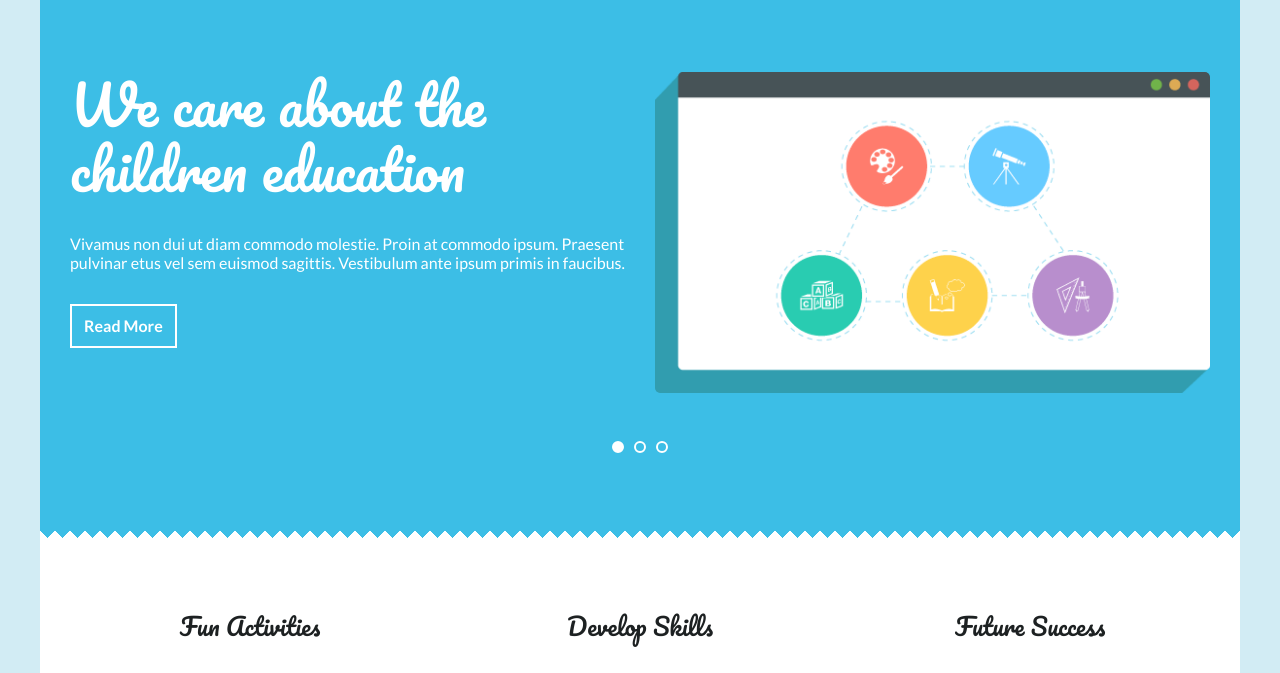
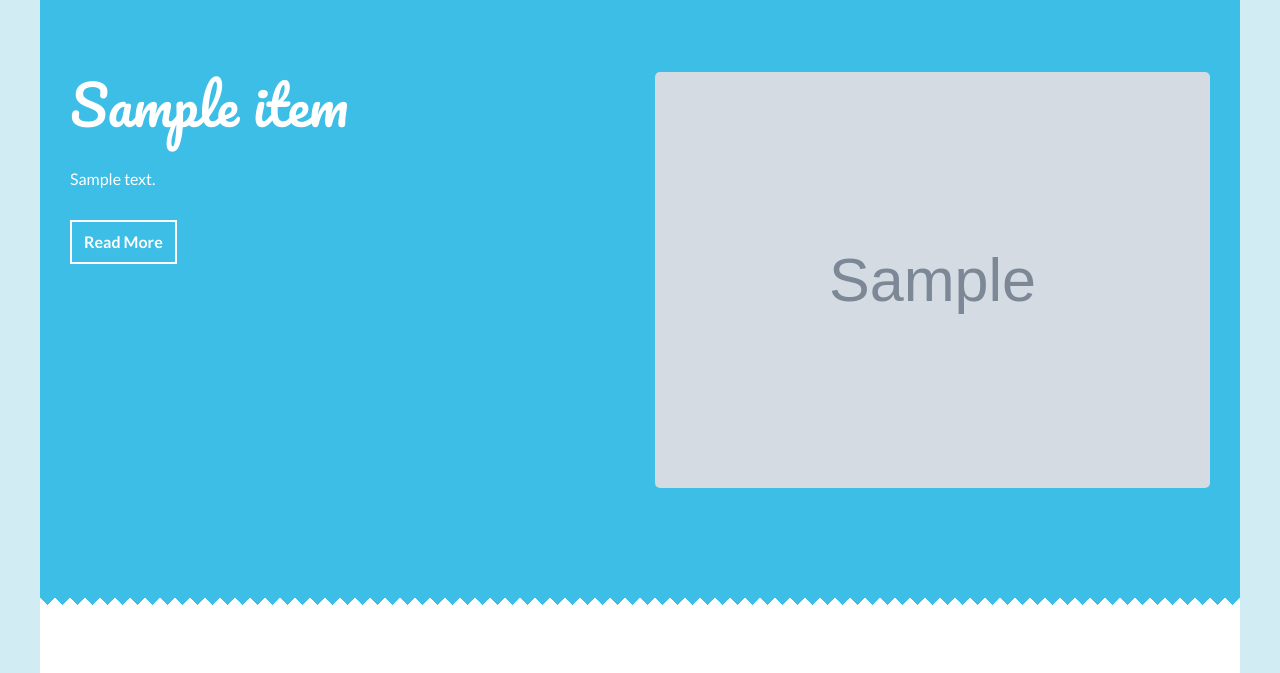
Before and after one commit to karimtabet/creativeoppsv2, a Flask app: template app/templates/index.html in a window 1280 px wide. Shown: the part 113-786 px from the top of the page. Run offline with Flask 2, Linux system fonts and the light colour scheme; the template is opened without the code that fills it: most values are stand-ins (such as "Sample title", 1, 10 or a date in 2020); grey boxes marked "Sample" are stand-in pictures; parts of the project's set-up code (start-up, migrations or seed data) failed here and were passed over; some libraries are stand-ins or nearby versions.

Commit message:
plug in carousel items from model to index template

```diff
--- a/app/templates/index.html
+++ b/app/templates/index.html
@@ -23,75 +23,25 @@
 
                         <div class="flexslider flexslider-home">
                             <ul class="slides">
+                                {% for item in carousel_items %}
                                 <li>
                                     <div class="row">
                                         <div class="col-md-6">
-
-
                                             <div class="flex-caption">
-                                                <h1>We care about the children education</h1>
-                                                <h6>Vivamus non dui ut diam commodo molestie. Proin at commodo ipsum. Praesent pulvinar etus vel sem euismod sagittis. Vestibulum ante ipsum primis in faucibus.</h6>
-                                                <a href="#" class="btn-white margin-t32">Read More</a>
+                                                <h1>{{ item.title }}</h1>
+                                                <h6>{{ item.description }}</h6>
+                                                <a href="{{ item.read_more_url }}" class="btn-white margin-t32">Read More</a>
                                             </div>
-
                                         </div><!--.col-md-6-->
-
                                         <div class="col-md-6">
                                             <div class="flex-img">
-                                                <img class="img-responsive" src={{ url_for('static', filename='images/slider/slide-1.png') }} alt="" />
+                                                <img class="img-responsive" src={{ item.image_url }} />
                                             </div>
                                         </div><!--.col-md-6-->
 
                                     </div> <!--.row-->
                                 </li>
-
-                                <li>
-                                    <div class="row">
-                                        <div class="col-md-6">
-
-
-                                            <div class="flex-caption">
-                                                <h1>Great things to do: games, stories, activities</h1>
-                                                <h6>Proin bibendum lorem vitae congue malesuada. Fusce eu rutrum diam. Praesent interdum dapibus ipsum. Quisque lobortis, velit eget laoreet blandit.</h6>
-                                                <a href="#" class="btn-white margin-t32">Read More</a>
-
-                                            </div>
-
-                                        </div><!--.col-md-6-->
-
-                                        <div class="col-md-6">
-                                            <div class="flex-img">
-                                                <img class="img-responsive" src={{ url_for('static', filename='images/slider/slide-2.png') }} alt="" />
-                                            </div>
-                                        </div><!--.col-md-6-->
-
-                                    </div> <!--.row-->
-                                </li>
-
-                                <li>
-                                    <div class="row">
-                                        <div class="col-md-6">
-
-
-                                            <div class="flex-caption">
-                                                <h1>Easy learning with new technologies</h1>
-                                                <h6>Nulla justo enim, imperdiet et iaculis et, varius non odio. In hac habitasse platea dictumst. In hac habitasse platea dictumst.</h6>
-                                                <a href="#" class="btn-white margin-t32">Read More</a>
-
-                                            </div>
-
-                                        </div><!--.col-md-6-->
-
-                                        <div class="col-md-6">
-                                            <div class="flex-img">
-                                                <img class="img-responsive" src={{ url_for('static', filename='images/slider/slide-3.png') }} alt="" />
-                                            </div>
-                                        </div><!--.col-md-6-->
-
-                                    </div> <!--.row-->
-                                </li>
-
-
+                                {% endfor %}
                             </ul>
                         </div><!--end flexslider-->
 
```
